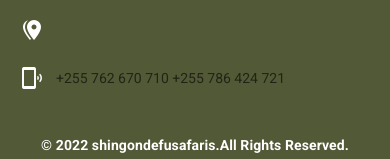
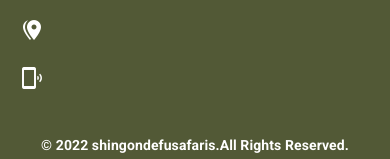
Before and after one commit to eduboy774/shingondefusafarisandadventure, a Vue app: page / in a window 390 px wide. Shown: the part 3532-3691 px from the top of the page. Built offline with nearby package versions, Linux system fonts and the light colour scheme.

Commit message:
remove phone number

```diff
--- a/src/modules/Home/Home_Main/Home_Shared/Footer.vue
+++ b/src/modules/Home/Home_Main/Home_Shared/Footer.vue
@@ -116,8 +116,8 @@
                  <v-list-item>
                   <v-icon color="white" class="mr-3">mdi-cellphone-sound</v-icon>
                   <v-list-item-subtitle>
-                    +255 762 670 710
-                    +255 786 424 721
+                    <!-- +255 762 670 710
+                    +255 786 424 721 -->
                   </v-list-item-subtitle>
                 </v-list-item>
               </v-list>
```
